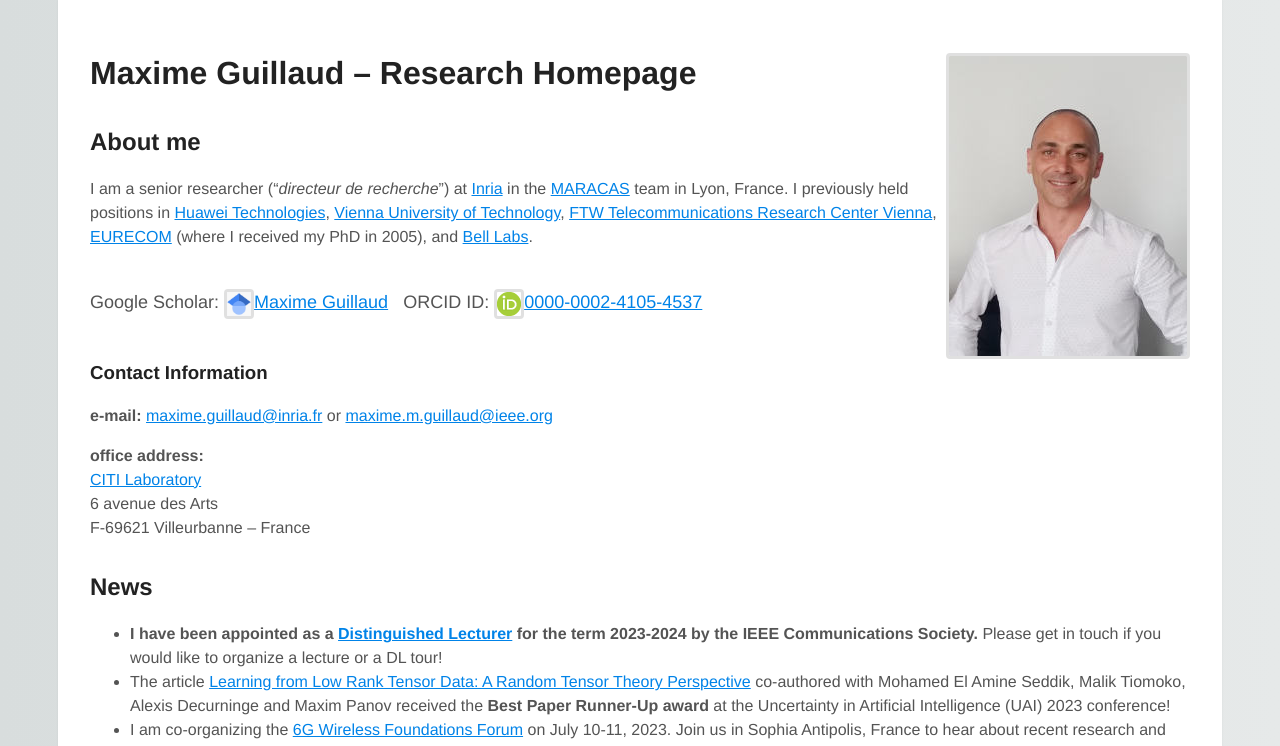
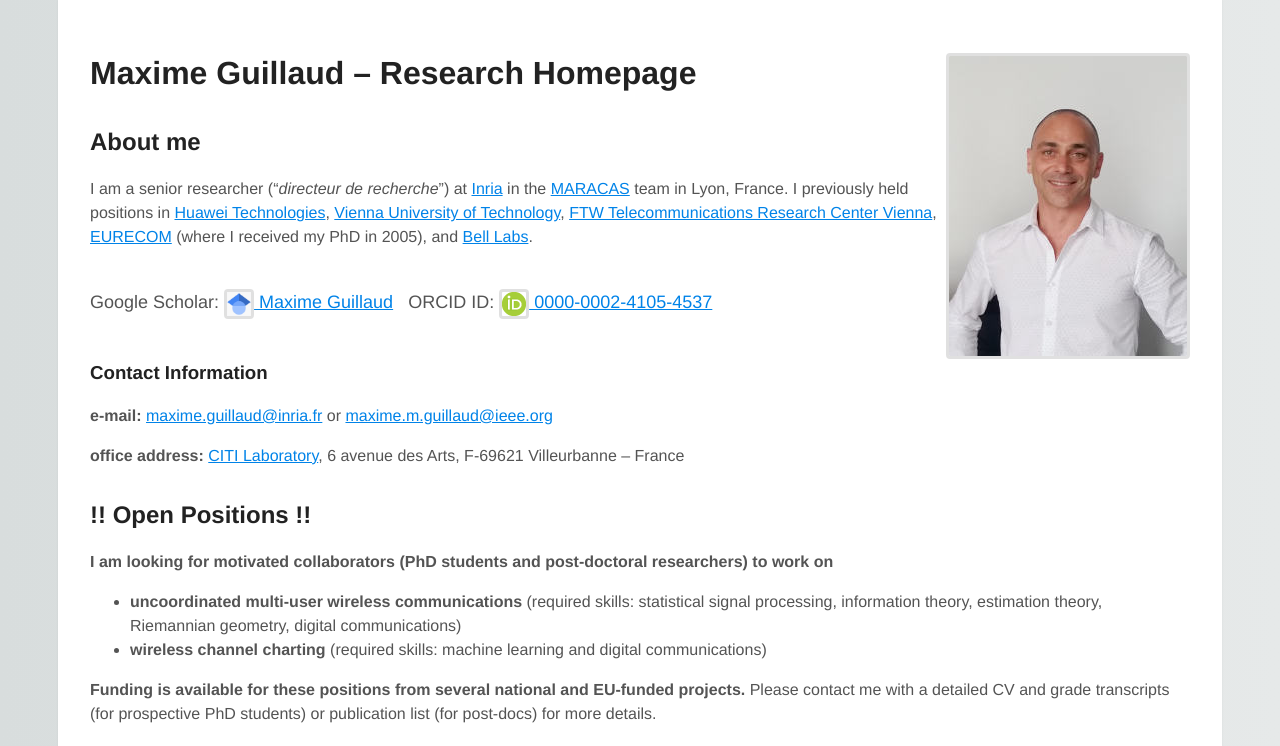
Before and after one commit to maximeguillaud/maximeguillaud.github.io, a plain HTML site: page index.html in a window 1280 px wide. Shown: the top 746 px of the page. Drawn offline with Linux system fonts and the light colour scheme.

Commit message:
update with open positions

```diff
--- a/index.html
+++ b/index.html
@@ -21,9 +21,9 @@
         I am a senior researcher (&ldquo;<i>directeur de recherche</i>&rdquo;) at <a href="https://www.inria.fr/en">Inria</a> in the <a href="https://team.inria.fr/maracas/">MARACAS</a> team in Lyon, France. I previously held positions in <a href="http://www.huawei.com/en/about-huawei/">Huawei Technologies</a>, <a href="http://www.nt.tuwien.ac.at/">Vienna University of Technology</a>, <a href="http://www.ftw.at/">FTW Telecommunications Research Center Vienna</a>, <a href="http://www.eurecom.fr/en">EURECOM</a> (where I received my PhD in 2005), and <a href="https://www.bell-labs.com/">Bell Labs</a>.
         </p>
 
-	<p><font size="+1">Google Scholar: <img src="scholar_logo.png" width="24" alt="Google Scholar logo" style="vertical-align:middle"><a href="http://scholar.google.com/citations?user=hoaHJ1cAAAAJ" target="_blank">Maxime Guillaud</a>
+	<p><font size="+1">Google Scholar: <a href="http://scholar.google.com/citations?user=hoaHJ1cAAAAJ" target="_blank"><img src="scholar_logo.png" width="24" alt="Google Scholar logo" style="vertical-align:middle"> Maxime Guillaud</a>
 	&nbsp;
-    ORCID ID: <a href="https://orcid.org/0000-0002-4105-4537"><img src="ORCIDiD_icon24x24.png" alt="ORCID iD icon" style="vertical-align:middle">0000-0002-4105-4537</a></font>
+    ORCID ID: <a href="https://orcid.org/0000-0002-4105-4537" target="_blank"><img src="ORCIDiD_icon24x24.png" alt="ORCID iD icon" style="vertical-align:middle"> 0000-0002-4105-4537</a></font>
 	</p>
 
 
@@ -32,10 +32,17 @@
         <p><b>e-mail:</b> <a href="mailto:maxime.guillaud@inria.fr">maxime.guillaud@inria.fr</a> or <a href="mailto:maxime.m.guillaud@ieee.org">maxime.m.guillaud@ieee.org</a></p>
   <!--      <p><b>phone:</b> +33 </p>     -->
 
-        <p><b>office address:</b><br>
-        <a href="https://www.citi-lab.fr/">CITI Laboratory</a><br>
-        6 avenue des Arts<br>
-        F-69621 Villeurbanne &ndash; France</p>
+        <p><b>office address:</b>
+        <a href="https://www.citi-lab.fr/">CITI Laboratory</a>, 6 avenue des Arts, F-69621 Villeurbanne &ndash; France</p>
+
+        <h2>!! Open Positions !!</h2>
+
+        <p><b>I am looking for motivated collaborators (PhD students and post-doctoral researchers) to work on</b>
+        </p><ul>
+        <li> <b>uncoordinated multi-user wireless communications</b> (required skills: statistical signal processing, information theory, estimation theory, Riemannian geometry, digital communications)</li>
+        <li> <b>wireless channel charting</b> (required skills: machine learning and digital communications)</li>
+        </ul>
+        <p><b>Funding is available for these positions from several national and EU-funded projects.</b> Please contact me with a detailed CV and grade transcripts (for prospective PhD students) or publication list (for post-docs) for more details.</p>
 
 
         <h2>News</h2>
```
